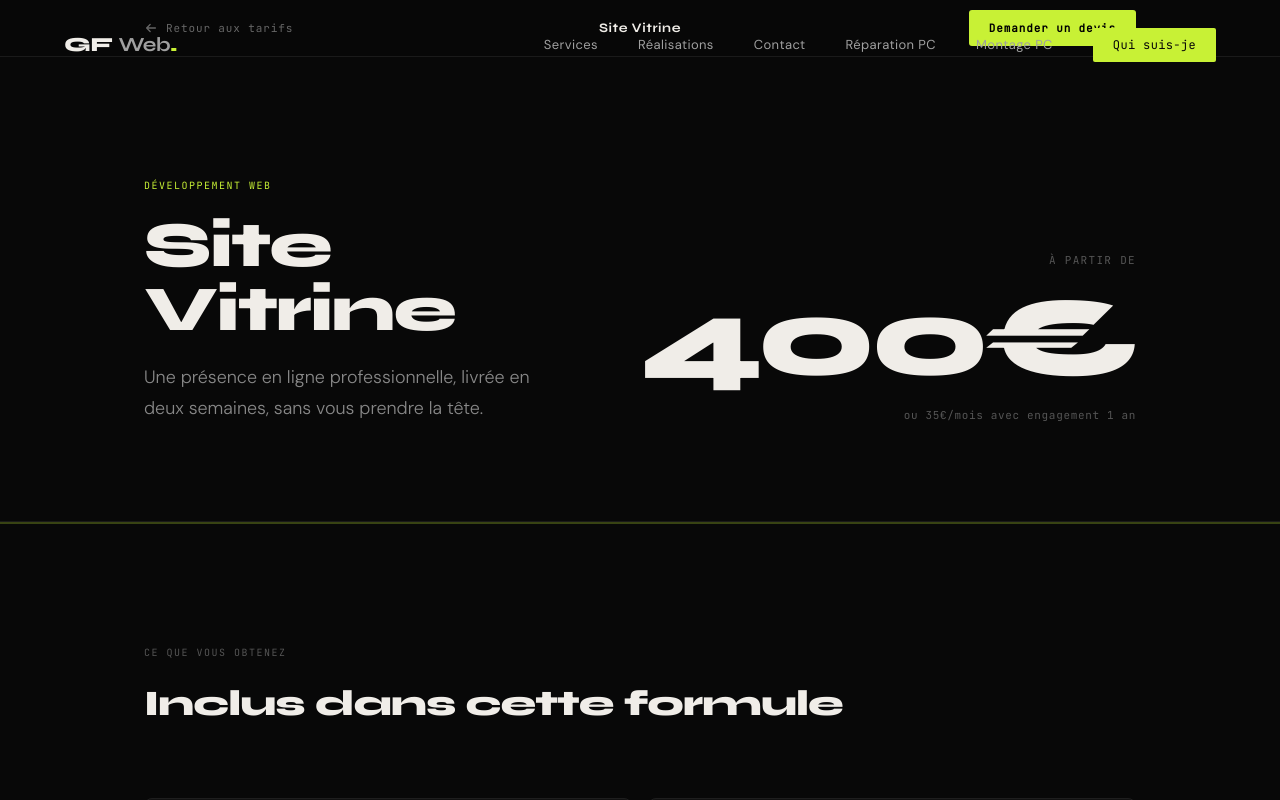
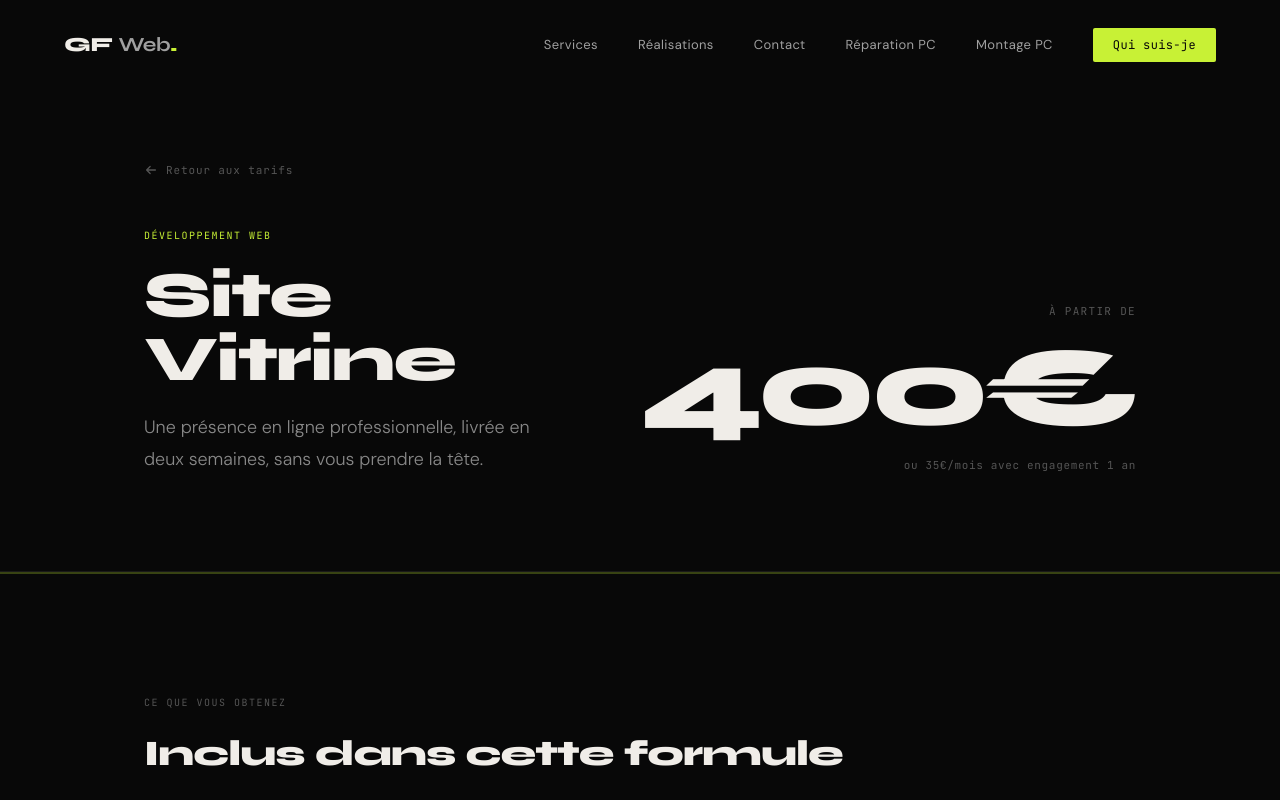
Before and after one commit to Gaabriiell9/gf-web, a React (Vite) app: page /site-vitrine in a window 1280 px wide. Shown: the top 800 px of the page. Built offline with nearby package versions, Linux system fonts and the light colour scheme.

Commit message:
fix: scroll top instant + suppression topbar superposée

```diff
--- a/src/App.jsx
+++ b/src/App.jsx
@@ -1,13 +1,5 @@
 import { useEffect } from 'react'
 import { Routes, Route, useLocation } from 'react-router-dom'
-
-function ScrollToTop() {
-  const { pathname } = useLocation()
-  useEffect(() => {
-    window.scrollTo(0, 0)
-  }, [pathname])
-  return null
-}
 import Navbar from './components/Navbar'
 import Footer from './components/Footer'
 import Hero from './components/Hero'
@@ -24,6 +16,14 @@ import BuildPage from './pages/BuildPage'
 import Callback from './pages/Callback'
 import SiteVitrine from './pages/SiteVitrine'
 import ApplicationWeb from './pages/ApplicationWeb'
+
+function ScrollToTop() {
+  const { pathname } = useLocation()
+  useEffect(() => {
+    window.scrollTo({ top: 0, behavior: 'instant' })
+  }, [pathname])
+  return null
+}
 
 export default function App() {
   return (
--- a/src/pages/ApplicationWeb.jsx
+++ b/src/pages/ApplicationWeb.jsx
@@ -45,29 +45,21 @@ const steps = [
 
 export default function ApplicationWeb() {
   useEffect(() => {
-    window.scrollTo(0, 0)
+    window.scrollTo({ top: 0, behavior: 'instant' })
   }, [])
 
   return (
     <div className={styles.page}>
 
-      {/* ── 1. TOPBAR ── */}
-      <nav className={styles.topbar}>
-        <div className={styles.topbarInner}>
-          <Link to="/#tarifs" className={styles.topbarBack}>
+      {/* ── 2. INTRO ── */}
+      <section className={styles.intro}>
+        <div className={styles.wrap}>
+          <Link to="/#tarifs" className={styles.backLink}>
             <svg width="14" height="14" viewBox="0 0 16 16" fill="none">
               <path d="M13 8H3M3 8L7 4M3 8L7 12" stroke="currentColor" strokeWidth="1.5" strokeLinecap="round" strokeLinejoin="round"/>
             </svg>
-            <span>Retour aux tarifs</span>
+            Retour aux tarifs
           </Link>
-          <span className={styles.topbarTitle}>Application Web</span>
-          <a href="/#contact" className={styles.topbarCta}>Demander un devis</a>
-        </div>
-      </nav>
-
-      {/* ── 2. INTRO ── */}
-      <section className={styles.intro}>
-        <div className={styles.wrap}>
           <div className={styles.introGrid}>
             <div className={styles.introLeft}>
               <span className={styles.introLabel}>Développement web</span>
--- a/src/pages/ProductPage.module.css
+++ b/src/pages/ProductPage.module.css
@@ -14,49 +14,21 @@
 }
 
 /* ══════════════════
-   1. TOPBAR
+   1. LIEN RETOUR
    ══════════════════ */
-.topbar {
-  position: sticky;
-  top: 0;
-  z-index: 50;
-  background: rgba(8, 8, 8, 0.9);
-  backdrop-filter: blur(12px);
-  -webkit-backdrop-filter: blur(12px);
-  border-bottom: 1px solid #1a1a1a;
-}
-
-.topbarInner {
-  max-width: 1120px;
-  margin: 0 auto;
-  padding: 0 clamp(20px, 5vw, 72px);
-  height: 56px;
-  display: grid;
-  grid-template-columns: 1fr auto 1fr;
-  align-items: center;
-}
-
-.topbarBack {
+.backLink {
   display: inline-flex;
   align-items: center;
   gap: 8px;
   font-family: var(--font-mono);
   font-size: 11px;
   letter-spacing: 0.08em;
-  color: #666;
+  color: #555;
   text-decoration: none;
   transition: color 0.2s;
+  margin-bottom: 48px;
 }
-.topbarBack:hover { color: #c8f135; }
-
-.topbarTitle {
-  font-family: var(--font-display);
-  font-size: 13px;
-  font-weight: 700;
-  letter-spacing: 0.04em;
-  text-align: center;
-  color: #f0ede8;
-}
+.backLink:hover { color: #c8f135; }
 
 .topbarCta {
   display: inline-block;
@@ -79,7 +51,7 @@
    2. INTRO (2 colonnes)
    ══════════════════ */
 .intro {
-  padding: clamp(72px, 10vw, 120px) 0 clamp(64px, 8vw, 96px);
+  padding: clamp(100px, 14vw, 160px) 0 clamp(64px, 8vw, 96px);
   border-bottom: 1px solid #1a1a1a;
 }
 
--- a/src/pages/SiteVitrine.jsx
+++ b/src/pages/SiteVitrine.jsx
@@ -45,29 +45,21 @@ const steps = [
 
 export default function SiteVitrine() {
   useEffect(() => {
-    window.scrollTo(0, 0)
+    window.scrollTo({ top: 0, behavior: 'instant' })
   }, [])
 
   return (
     <div className={styles.page}>
 
-      {/* ── 1. TOPBAR ── */}
-      <nav className={styles.topbar}>
-        <div className={styles.topbarInner}>
-          <Link to="/#tarifs" className={styles.topbarBack}>
+      {/* ── 2. INTRO ── */}
+      <section className={styles.intro}>
+        <div className={styles.wrap}>
+          <Link to="/#tarifs" className={styles.backLink}>
             <svg width="14" height="14" viewBox="0 0 16 16" fill="none">
               <path d="M13 8H3M3 8L7 4M3 8L7 12" stroke="currentColor" strokeWidth="1.5" strokeLinecap="round" strokeLinejoin="round"/>
             </svg>
-            <span>Retour aux tarifs</span>
+            Retour aux tarifs
           </Link>
-          <span className={styles.topbarTitle}>Site Vitrine</span>
-          <a href="/#contact" className={styles.topbarCta}>Demander un devis</a>
-        </div>
-      </nav>
-
-      {/* ── 2. INTRO ── */}
-      <section className={styles.intro}>
-        <div className={styles.wrap}>
           <div className={styles.introGrid}>
             <div className={styles.introLeft}>
               <span className={styles.introLabel}>Développement web</span>
```
